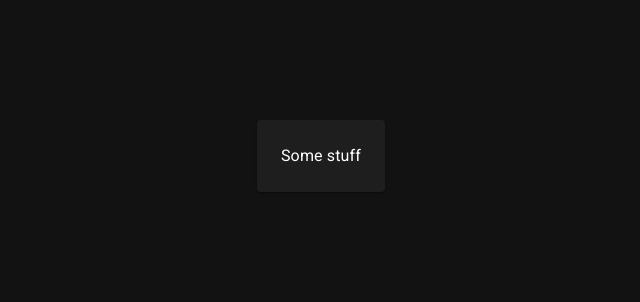
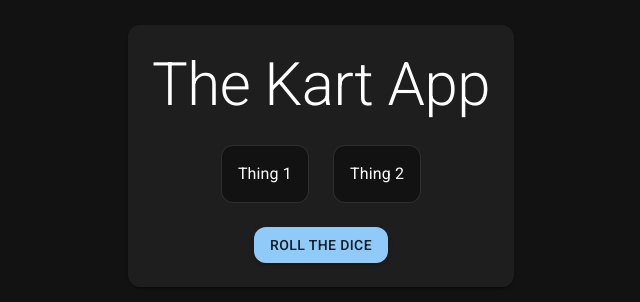
Before and after one commit to justinhaaheim/kart-app, a React (Vite) app: page / in a window 1280 px wide. Shown: the part 244-546 px from the top of the page, without its empty margins (319-959 px from the left). Built offline with nearby package versions, Linux system fonts and the light colour scheme.

Commit message:
Get basic layout set

```diff
--- a/src/App.tsx
+++ b/src/App.tsx
@@ -1,23 +1,12 @@
 // import './App.css';
 
-import Container from '@mui/material/Container';
-import Paper from '@mui/material/Paper';
+// import Paper from '@mui/material/Paper';
+import Picker from './Picker';
 // import Grid from '@mui/material/Unstable_Grid2';
 // import {useState} from 'react';
 
 function App() {
-  return (
-    <Container
-      component="main"
-      maxWidth="md"
-      sx={{
-        margin: '0 auto',
-        // mb: 5,
-        // mt: 2,
-      }}>
-      <Paper sx={{margin: '0 auto', padding: 3}}>Some stuff</Paper>
-    </Container>
-  );
+  return <Picker />;
 }
 
 export default App;
--- /dev/null
+++ b/src/Picker.tsx
@@ -0,0 +1,33 @@
+// import Container from '@mui/material/Container';
+import Box from '@mui/material/Box';
+import Button from '@mui/material/Button';
+import Paper from '@mui/material/Paper';
+import Stack from '@mui/material/Stack';
+import Typography from '@mui/material/Typography';
+
+const slotSx = {
+  padding: 2,
+};
+
+export default function Picker() {
+  return (
+    <Paper sx={{padding: 3}}>
+      <Stack spacing={3}>
+        <Typography variant="h2">The Kart App</Typography>
+
+        <Stack direction="row" justifyContent="center" spacing={3}>
+          <Paper sx={slotSx} variant="outlined">
+            Thing 1
+          </Paper>
+          <Paper sx={slotSx} variant="outlined">
+            Thing 2
+          </Paper>
+        </Stack>
+
+        <Box>
+          <Button variant="contained">Roll the dice</Button>
+        </Box>
+      </Stack>
+    </Paper>
+  );
+}
--- a/src/theme.ts
+++ b/src/theme.ts
@@ -24,6 +24,7 @@ const theme = createTheme({
   palette: {
     mode: 'dark',
   },
+  shape: {borderRadius: 12},
 });
 
 export default theme;
```
